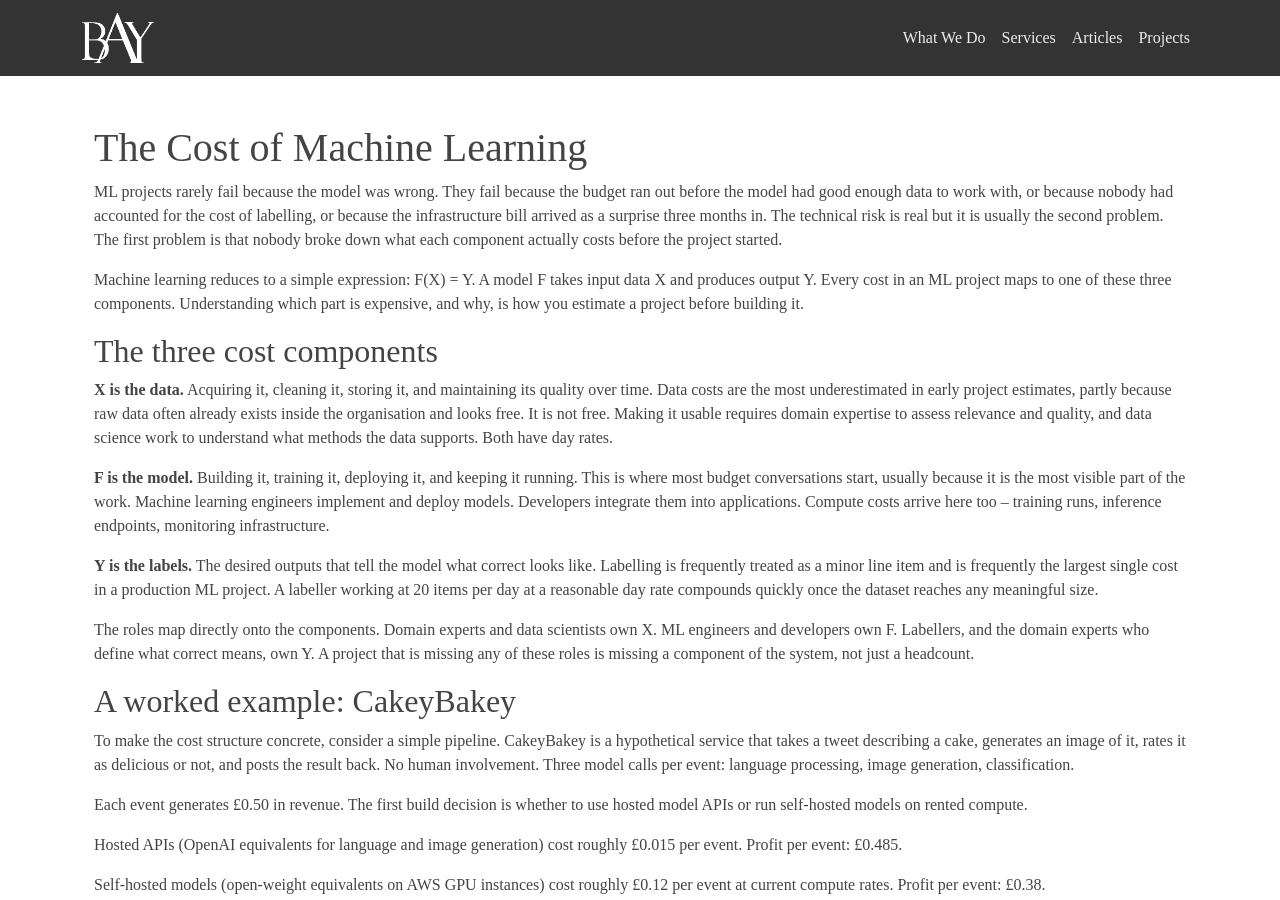
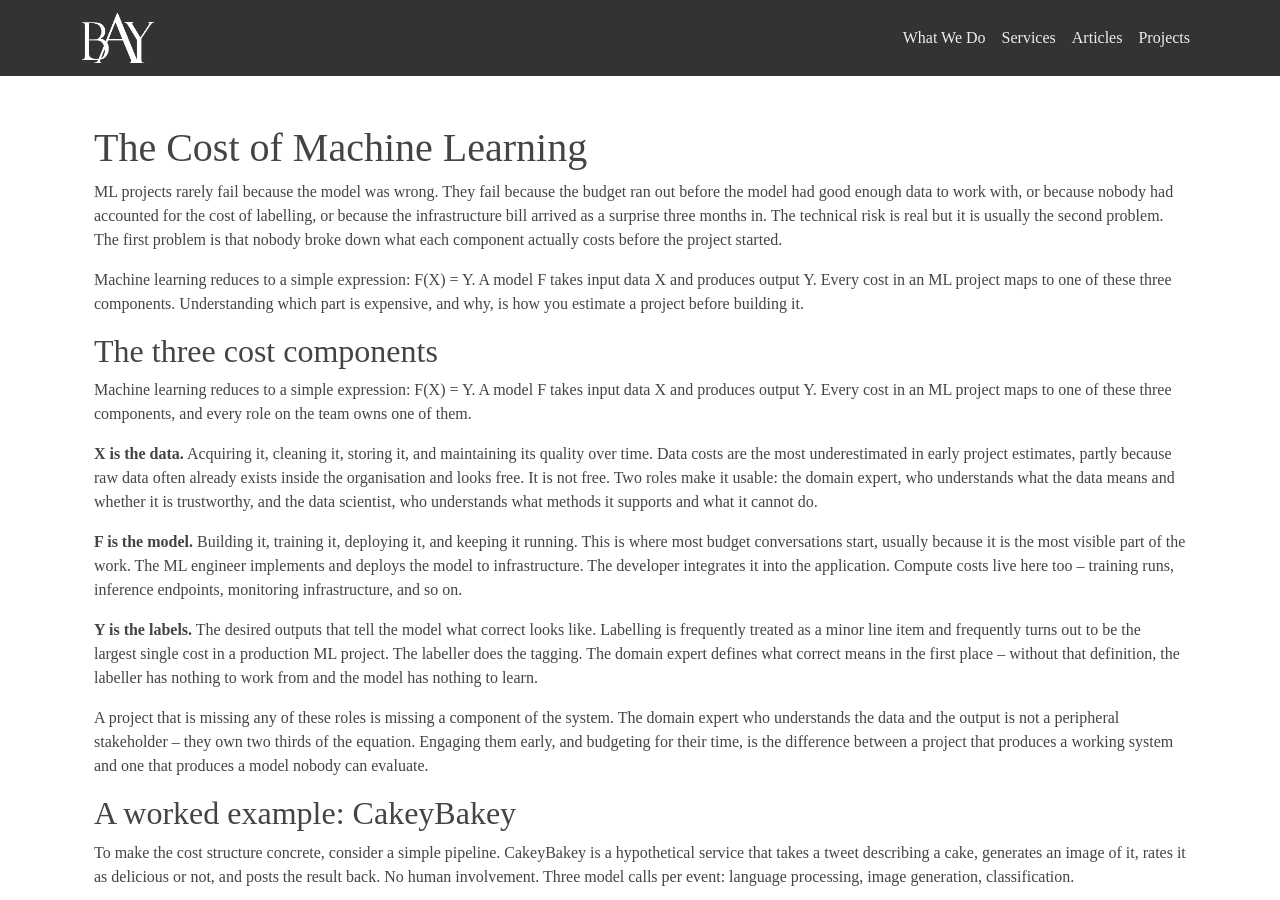
Before and after one commit to bayinfosys/bayinfosys.github.io, a Jekyll site: the page built from _posts/2026-01-01-04-cost-of-ml.md, in a window 1280 px wide and 900 px high. Built offline with Jekyll 4.4.1, drawn with Linux system fonts in a browser that asks for light colours.

Commit message:
cost of ml update

```diff
--- a/_posts/2026-01-01-04-cost-of-ml.md
+++ b/_posts/2026-01-01-04-cost-of-ml.md
@@ -38,32 +38,42 @@ expensive, and why, is how you estimate a project before building it.
 
 ## The three cost components
 
+Machine learning reduces to a simple expression: F(X) = Y. A model F
+takes input data X and produces output Y. Every cost in an ML project
+maps to one of these three components, and every role on the team owns
+one of them.
+
 **X is the data.** Acquiring it, cleaning it, storing it, and
 maintaining its quality over time. Data costs are the most
 underestimated in early project estimates, partly because raw data
 often already exists inside the organisation and looks free. It is
-not free. Making it usable requires domain expertise to assess
-relevance and quality, and data science work to understand what
-methods the data supports. Both have day rates.
+not free. Two roles make it usable: the domain expert, who understands
+what the data means and whether it is trustworthy, and the data
+scientist, who understands what methods it supports and what it cannot
+do.
 
 **F is the model.** Building it, training it, deploying it, and
 keeping it running. This is where most budget conversations start,
-usually because it is the most visible part of the work. Machine
-learning engineers implement and deploy models. Developers integrate
-them into applications. Compute costs arrive here too -- training
-runs, inference endpoints, monitoring infrastructure.
+usually because it is the most visible part of the work. The ML
+engineer implements and deploys the model to infrastructure. The
+developer integrates it into the application. Compute costs live
+here too -- training runs, inference endpoints, monitoring
+infrastructure, and so on.
 
 **Y is the labels.** The desired outputs that tell the model what
 correct looks like. Labelling is frequently treated as a minor line
-item and is frequently the largest single cost in a production ML
-project. A labeller working at 20 items per day at a reasonable day
-rate compounds quickly once the dataset reaches any meaningful size.
+item and frequently turns out to be the largest single cost in a
+production ML project. The labeller does the tagging. The domain
+expert defines what correct means in the first place -- without that
+definition, the labeller has nothing to work from and the model has
+nothing to learn.
 
-The roles map directly onto the components. Domain experts and data
-scientists own X. ML engineers and developers own F. Labellers,
-and the domain experts who define what correct means, own Y. A
-project that is missing any of these roles is missing a component
-of the system, not just a headcount.
+A project that is missing any of these roles is missing a component
+of the system. The domain expert who understands the data and the
+output is not a peripheral stakeholder -- they own two thirds of the
+equation. Engaging them early, and budgeting for their time, is the
+difference between a project that produces a working system and one
+that produces a model nobody can evaluate.
 
 ## A worked example: CakeyBakey
 
```
